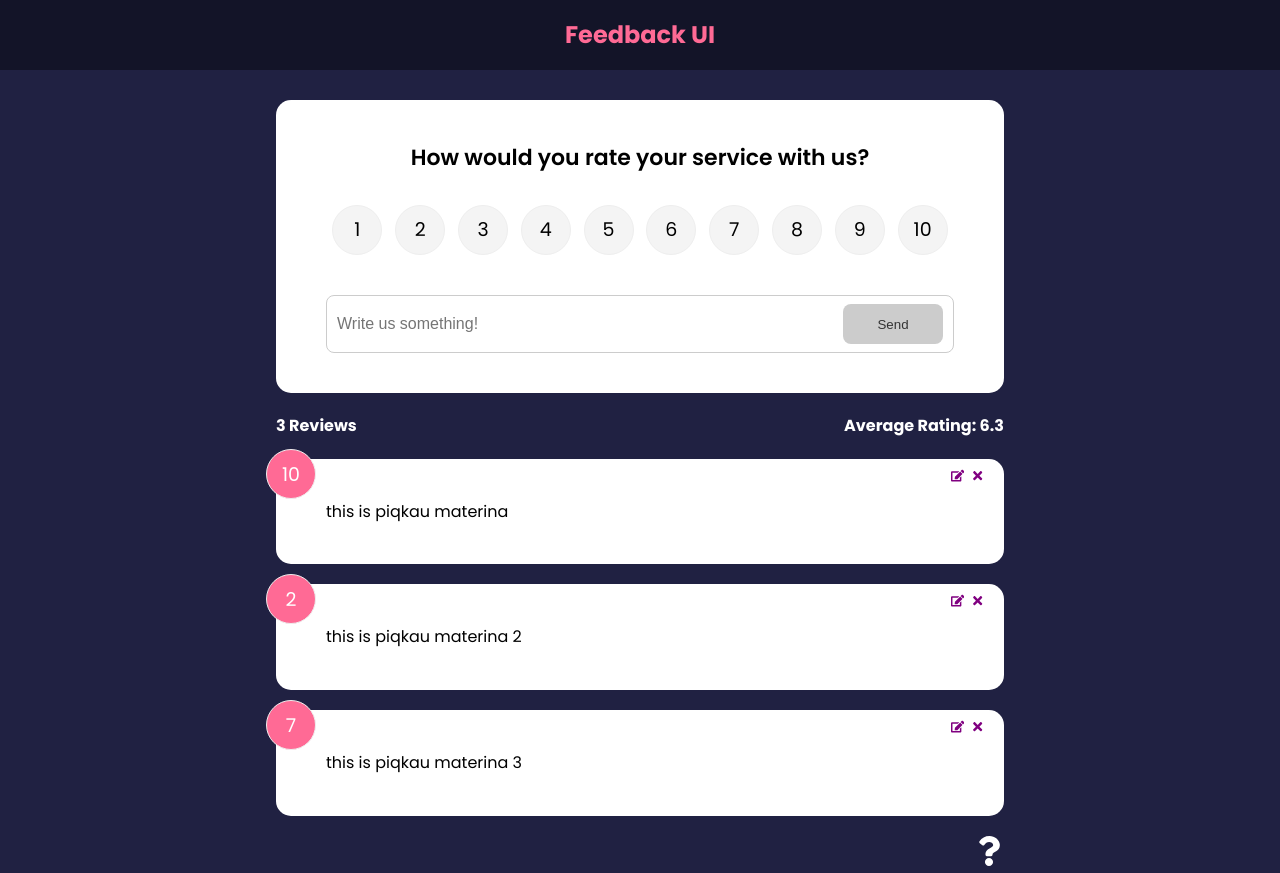
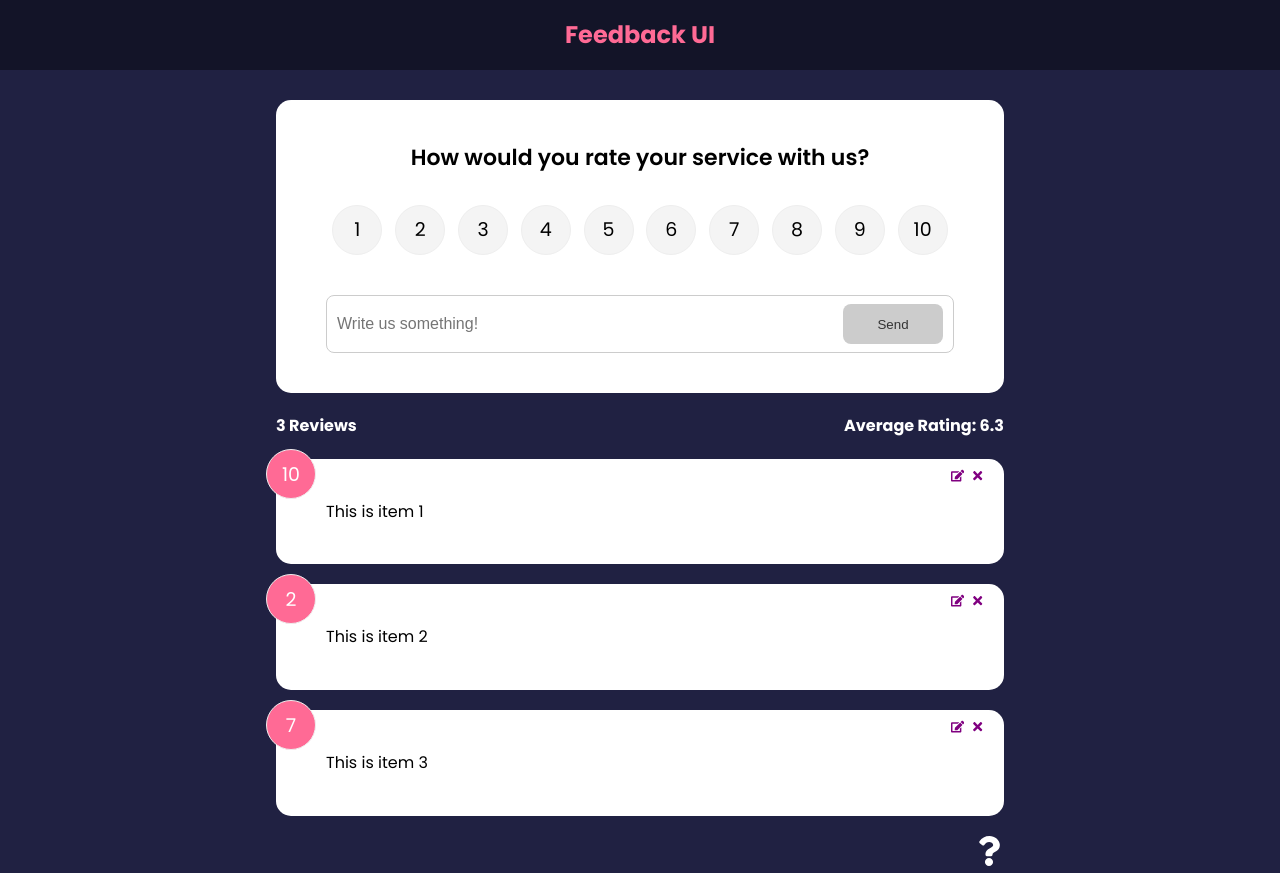
Before and after one commit to matrixleo/feedback-project, a React (Create React App) app: page / in a window 1280 px wide. Built offline with nearby package versions, Linux system fonts and the light colour scheme.

Commit message:
Modifications

```diff
--- a/src/components/FeedbackForm.jsx
+++ b/src/components/FeedbackForm.jsx
@@ -1,75 +1,78 @@
-import { useState, useContext, useEffect  } from "react"
-import Card from "./shared/Card"
-import Button from "./shared/Button"
-import RatingSelect from "./RatingSelect"
-import FeedbackContext from "../context/FeedbackContext"
+import { useState, useContext, useEffect } from "react";
+import Card from "./shared/Card";
+import Button from "./shared/Button";
+import RatingSelect from "./RatingSelect";
+import FeedbackContext from "../context/FeedbackContext";
 
 function FeedbackForm() {
+  const { addFeedback, feedbackEdit, updateFeedback } =
+    useContext(FeedbackContext);
+  const [text, setText] = useState("");
+  const [rating, setRating] = useState();
+  const [btnDisabled, setBtnDisabled] = useState(true);
+  const [message, setMessage] = useState("");
 
-    const { addFeedback, feedbackEdit } = useContext(FeedbackContext)
-    const [text, setText] = useState('')
-    const [rating , setRating] = useState()
-    const [btnDisabled, setBtnDisabled] = useState(true)
-    const [message, setMessage] = useState('')
-
-    useEffect(()=>{
-        if(feedbackEdit.edit===true){
-            setBtnDisabled(false)
-            setText(feedbackEdit.item.text)
-            setRating(feedbackEdit.item.rating)
+  useEffect(() => {
+    if (feedbackEdit.edit === true) {
+      setBtnDisabled(false);
+      setText(feedbackEdit.item.text);
+      setRating(feedbackEdit.item.rating);
     }
-    },[feedbackEdit])
-
+  }, [feedbackEdit]);
 
   const handleTextChange = (e) => {
-        if(text === ""){
-            setBtnDisabled(true)
-            setMessage(null)
-        }
-        else if(text!=="" && text.trim().length <= 10){
-            setMessage("Text must be at least 10 characters")
-            setBtnDisabled(true)
-        }
-        else{
-            setMessage(null)
-            setBtnDisabled(false)
+    if (text === "") {
+      setBtnDisabled(true);
+      setMessage(null);
+    } else if (text !== "" && text.trim().length <= 10) {
+      setMessage("Text must be at least 10 characters");
+      setBtnDisabled(true);
+    } else {
+      setMessage(null);
+      setBtnDisabled(false);
     }
 
+    setText(e.target.value);
+  };
 
-        setText(e.target.value)
+  const handleSubmit = (e) => {
+    e.preventDefault();
+    if (text.trim().length > 10) {
+      const newFeedback = {
+        text,
+        rating,
+      };
+
+      if (feedbackEdit.edit === true) {
+        updateFeedback(feedbackEdit.item.id, newFeedback);
+      } else {
+        addFeedback(newFeedback);
       }
 
-    const handleSubmit = (e) => {
-        e.preventDefault()
-        if(text.trim().length > 10){
-            const newFeedback = {
-                 text,
-                 rating
+      setText("");
     }
-            addFeedback(newFeedback)
-
-            setText('')
-        }
-    }
+  };
 
   return (
     <Card>
       <form onSubmit={handleSubmit}>
         <h2>How would you rate your service with us?</h2>
-            <RatingSelect select={(rating) => setRating(rating)}/>
+        <RatingSelect select={(rating) => setRating(rating)} />
         <div className="input-group">
           <input
             onChange={handleTextChange}
-                type='text'
+            type="text"
             placeholder="Write us something!"
             value={text}
           />
-                <Button type="submit" isDisabled={btnDisabled}>Send</Button>
+          <Button type="submit" isDisabled={btnDisabled}>
+            Send
+          </Button>
         </div>
-            {message && <div className='message'>{message}</div>}
+        {message && <div className="message">{message}</div>}
       </form>
     </Card>
-  )
+  );
 }
 
-export default FeedbackForm
+export default FeedbackForm;
--- a/src/components/FeedbackList.jsx
+++ b/src/components/FeedbackList.jsx
@@ -1,42 +1,31 @@
-import { useContext } from "react"
-import FeedbackContext from "../context/FeedbackContext"
-import { motion, AnimatePresence } from "framer-motion"
+import { useContext } from "react";
+import FeedbackContext from "../context/FeedbackContext";
+import { motion, AnimatePresence } from "framer-motion";
 
-import FeedbackItem from "./FeedbackItem"
+import FeedbackItem from "./FeedbackItem";
 
-function FeedbackList(){
+function FeedbackList() {
+  const { feedback } = useContext(FeedbackContext);
 
-    const {feedback} = useContext(FeedbackContext)
-
-    if(!feedback || feedback.length === 0){
-        return <p>No feedback yet</p>
+  if (!feedback || feedback.length === 0) {
+    return <p>No feedback yet</p>;
   }
   return (
     <div className="feedback-list">
       <AnimatePresence>
-            {feedback.map((item) =>(
+        {feedback.map((item) => (
           <motion.div
             key={item.id}
-                    initial={{opacity:0}}
-                    animate={{opacity:1}}
-                    exit={{opacity:0}}
+            initial={{ opacity: 0 }}
+            animate={{ opacity: 1 }}
+            exit={{ opacity: 0 }}
           >
-                <FeedbackItem key={item.id} item = {item} />
+            <FeedbackItem key={item.id} item={item} />
           </motion.div>
         ))}
       </AnimatePresence>
     </div>
-    )
-
-    //return (
-      //  <div className="feedback-list">
-        //    {feedback.map((item) =>(
-          //      <FeedbackItem key={item.id} item = {item} handleDelete={handleDelete} />
-        //    ))}
-     //   </div>
-   // )
+  );
 }
 
-
-
-export default FeedbackList
+export default FeedbackList;
--- a/src/components/FeedbackStats.jsx
+++ b/src/components/FeedbackStats.jsx
@@ -1,27 +1,22 @@
-import PropTypes from 'prop-types'
-import { useContext } from 'react'
-import FeedbackContext from '../context/FeedbackContext'
+import { useContext } from "react";
+import FeedbackContext from "../context/FeedbackContext";
 
 function FeedbackStats() {
+  const { feedback } = useContext(FeedbackContext);
 
-    const{feedback} = useContext(FeedbackContext)
+  let average =
+    feedback.reduce((acc, cur) => {
+      return acc + cur.rating;
+    }, 0) / feedback.length;
 
-    let average = feedback.reduce((acc , cur) => {
-        return acc + cur.rating
-    },0 ) / feedback.length
+  average = average.toFixed(1).replace(/[.,]0$/, "");
 
-    average = average.toFixed(1).replace(/[.,]0$/,'')
-
-    return (
+  return (
     <div className="feedback-stats">
-        <h4>{feedback.length} Reviews</h4>
-        <h4> Average Rating: {isNaN(average) ? 0 : average}</h4>
+      <h4>{feedback.length} Reviews</h4>
+      <h4> Average Rating: {isNaN(average) ? 0 : average}</h4>
     </div>
-  )
+  );
 }
 
-FeedbackStats.propTypes = {
-    feedback: PropTypes.array.isRequired
-}
-
-export default FeedbackStats
+export default FeedbackStats;
--- a/src/components/shared/Button.jsx
+++ b/src/components/shared/Button.jsx
@@ -1,22 +1,22 @@
-import PropTypes from 'prop-types'
+import PropTypes from "prop-types";
 
-function Button({children, version, type, isDisabled}) {
+function Button({ children, version, type, isDisabled }) {
   return (
     <button type={type} disabled={isDisabled} className={`btn btn-${version}`}>
-        {children}
+      {children}
     </button>
-  )
+  );
 }
 
 Button.defaultProps = {
-    version: 'primary',
-    type: 'button',
-    isDisabled: false
-}
+  version: "primary",
+  type: "button",
+  isDisabled: false,
+};
 Button.propTypes = {
-    children: PropTypes.node.isRequired,
-    version: PropTypes.string,
-    type: PropTypes.string,
-    isDisabled: PropTypes.bool,
-}
-export default Button
+  children: PropTypes.node.isRequired,
+  version: PropTypes.string,
+  type: PropTypes.string,
+  isDisabled: PropTypes.bool,
+};
+export default Button;
--- a/src/components/shared/Card.jsx
+++ b/src/components/shared/Card.jsx
@@ -1,24 +1,24 @@
-import PropTypes from 'prop-types'
+import PropTypes from "prop-types";
 
-function Card({children, reverse}) {
-  //return (
-    //<div className ={`card ${reverse && 'reverse'}`}
-
-    return(
-        <div className="card"
-    style={{
-        backgroundColor: reverse ? 'rgba(0,0,0,0.4)' : '#fff',
-        color: reverse ? '#fff' : 'rgba(0,0,0)'
-    }}
-    >{children}</div>
-  )
+function Card({ children, reverse }) {
+  return (
+    <div
+      className="card"
+      style={{
+        backgroundColor: reverse ? "rgba(0,0,0,0.4)" : "#fff",
+        color: reverse ? "#fff" : "rgba(0,0,0)",
+      }}
+    >
+      {children}
+    </div>
+  );
 }
 Card.defaultProps = {
-    reverse: false,
-}
+  reverse: false,
+};
 Card.propTypes = {
-    children: PropTypes.node.isRequired,
-    reverse: PropTypes.bool,
-}
+  children: PropTypes.node.isRequired,
+  reverse: PropTypes.bool,
+};
 
-export default Card
+export default Card;
--- a/src/context/FeedbackContext.js
+++ b/src/context/FeedbackContext.js
@@ -1,62 +1,70 @@
-import {v4 as uuidv4 } from "uuid"
-import { createContext , useState } from "react"
+import { v4 as uuidv4 } from "uuid";
+import { createContext, useState } from "react";
 
-const FeedbackContext = createContext()
+const FeedbackContext = createContext();
 
 export const FeedbackProvider = ({ children }) => {
-    const [feedback , setFeedback] = useState([
+  const [feedback, setFeedback] = useState([
     {
       id: 1,
-            text: "this is piqkau materina",
-            rating:10,
+      text: "This is item 1",
+      rating: 10,
     },
     {
       id: 2,
-            text: "this is piqkau materina 2",
-            rating:2,
+      text: "This is item 2",
+      rating: 2,
     },
     {
       id: 3,
-            text: "this is piqkau materina 3",
-            rating:7,
+      text: "This is item 3",
+      rating: 7,
     },
-    ])
+  ]);
 
   const [feedbackEdit, setFeedbackEdit] = useState({
-        item:{},
-        edit: false
-    })
+    item: {},
+    edit: false,
+  });
 
   const addFeedback = (newFeedback) => {
-        newFeedback.id = uuidv4()
-        setFeedback([newFeedback, ...feedback])
-    }
+    newFeedback.id = uuidv4();
+    setFeedback([newFeedback, ...feedback]);
+  };
+
+  const updateFeedback = (id, updItem) => {
+    setFeedback(
+      feedback.map((item) => (item.id === id ? { ...item, ...updItem } : item))
+    );
+  };
 
   const deleteFeedback = (id) => {
-        if(window.confirm("Are you sure you wanna delete this?")){
-            setFeedback(feedback.filter((item) => item.id !== id ))
+    if (window.confirm("Are you sure you wanna delete this?")) {
+      setFeedback(feedback.filter((item) => item.id !== id));
     }
-    }
+  };
 
   const editFeedback = (item) => {
     setFeedbackEdit({
       item,
-            edit:true
-        })
-    }
+      edit: true,
+    });
+  };
 
-    return(
+  return (
     <FeedbackContext.Provider
       value={{
         feedback,
+        feedbackEdit,
         deleteFeedback,
         addFeedback,
         editFeedback,
-            feedbackEdit,
+        updateFeedback,
+      }}
+    >
+      {children}
+    </FeedbackContext.Provider>
+  );
+};
 
-            }}>
-            {children}</FeedbackContext.Provider>
-    )
-}
-
-export default FeedbackContext
+export default FeedbackContext;
```
Also changed, not shown: src/components/AboutIconLink.jsx (+6 -7 lines), src/components/data/FeedbackData.js (+5 -5 lines). Lines whose indentation alone changed are shown as unchanged.
